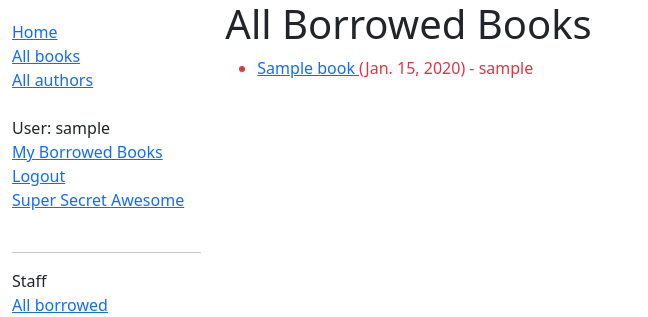
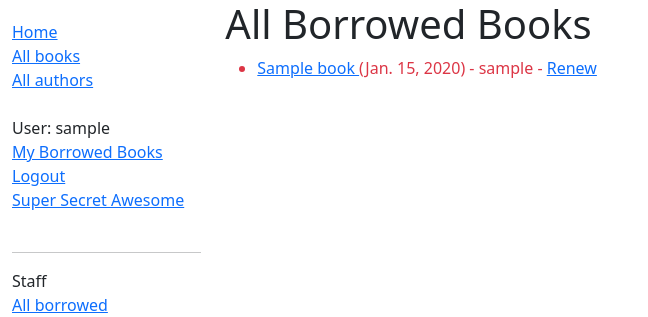
Before and after one commit to CesarLiChen/local-library-django, a Django app: template catalog/templates/catalog/bookinstance_list_all_borrowed.html in a window 1280 px wide. Shown: the top 317 px of the page, without its empty margins (0-648 px from the left). Run offline with Django 4.2, Linux system fonts and the light colour scheme; the template is opened without the code that fills it: values that come from a table or form of the project are taken from there, others are empty; a user stored in the database is signed in; tables that the repository leaves empty hold one stand-in row (values such as "Sample post").

Commit message:
Adds renew link besides borrowed books

```diff
--- a/catalog/templates/catalog/bookinstance_list_all_borrowed.html
+++ b/catalog/templates/catalog/bookinstance_list_all_borrowed.html
@@ -11,6 +11,9 @@
                        {{ bookinst.book.title }}
                    </a>
                    ({{ bookinst.due_back }}) - {{ bookinst.borrower }}
+                   {% if perms.catalog.can_renew %}
+                   - <a href="{% url 'renew-book-librarian' bookinst.id %}">Renew</a>
+                   {% endif %}
                </li>
            {% endfor %}
        </ul>
```
